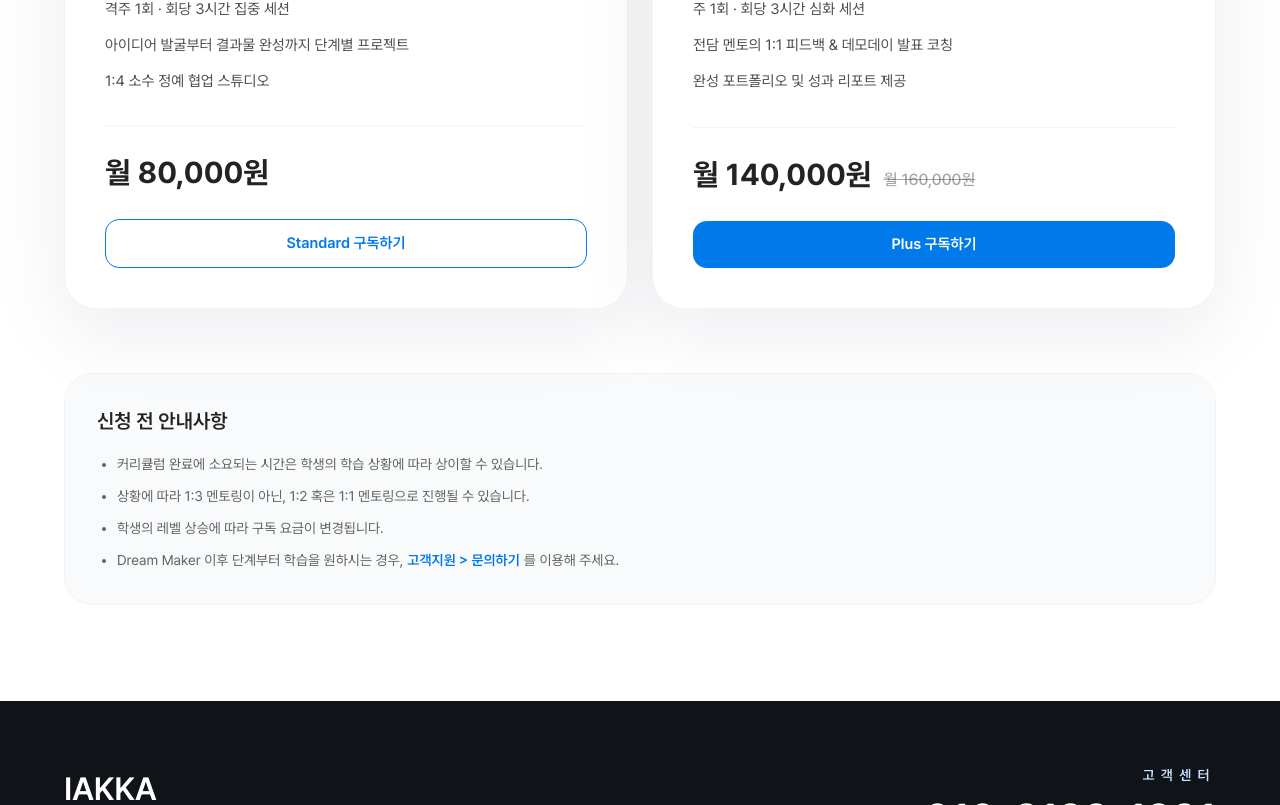
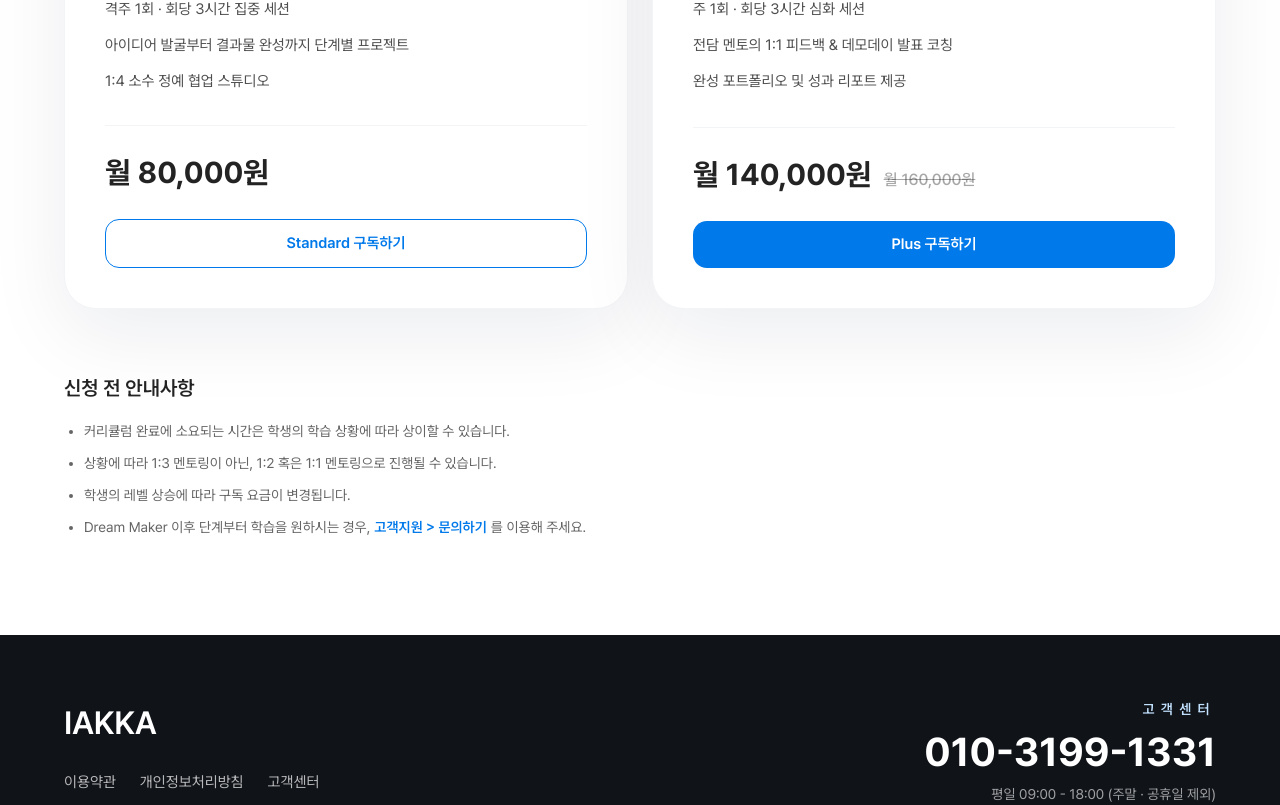
Before and after one commit to WithM2/iakkaweb, a Next.js app: page /mentoring/apply in a window 1280 px wide. Shown: the part 449-1254 px from the top of the page. Built offline with nearby package versions, Linux system fonts and the light colour scheme.

Commit message:
Adjust mentoring application guidance styling

```diff
--- a/src/app/mentoring/apply/page.tsx
+++ b/src/app/mentoring/apply/page.tsx
@@ -155,9 +155,9 @@ export default function MentoringApplyPage() {
               ))}
             </div>
 
-            <div className="rounded-[28px] border border-gray-100 bg-gray-50 px-6 py-7 md:px-8 md:py-8">
+            <div className="space-y-4">
               <h2 className="text-[18px] font-semibold text-ink-900 md:text-[20px]">신청 전 안내사항</h2>
-              <ul className="mt-4 list-disc space-y-2 pl-5 text-[13px] leading-[22px] text-ink-900/70 md:text-[14px] md:leading-[24px]">
+              <ul className="list-disc space-y-2 pl-5 text-[13px] leading-[22px] text-ink-900/70 md:text-[14px] md:leading-[24px]">
                 <li>커리큘럼 완료에 소요되는 시간은 학생의 학습 상황에 따라 상이할 수 있습니다.</li>
                 <li>상황에 따라 1:3 멘토링이 아닌, 1:2 혹은 1:1 멘토링으로 진행될 수 있습니다.</li>
                 <li>학생의 레벨 상승에 따라 구독 요금이 변경됩니다.</li>
```
